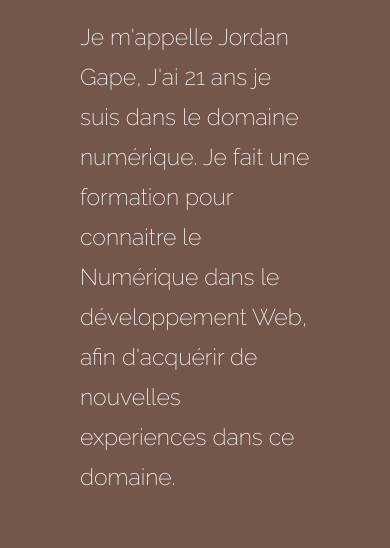
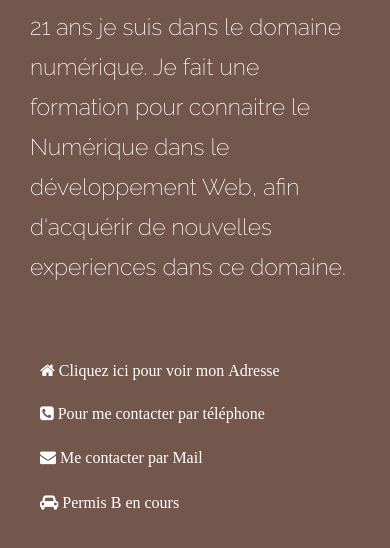
Before and after one commit to JoJodu591/cv, a plain HTML site: page index.html in a window 390 px wide. Shown: the part 244-792 px from the top of the page. Drawn offline with Linux system fonts and the light colour scheme; files whose address does not match are found by name; a web font is replaced by a local one.

Commit message:
padding changer

```diff
--- a/css/style.css
+++ b/css/style.css
@@ -51,7 +51,6 @@ ul,li{
   position: absolute;
 }
 section {
-  padding: 50px;
   color: white;
   background-color: #73564C;
 }
@@ -238,7 +237,7 @@ p{
   display: block;
   box-sizing: border-box;
   font-size: initial;
-  line-height: 4;
+  line-height: 3;
 }
 #presentation > ul > a:nth-child(2){
   color: white;
```
